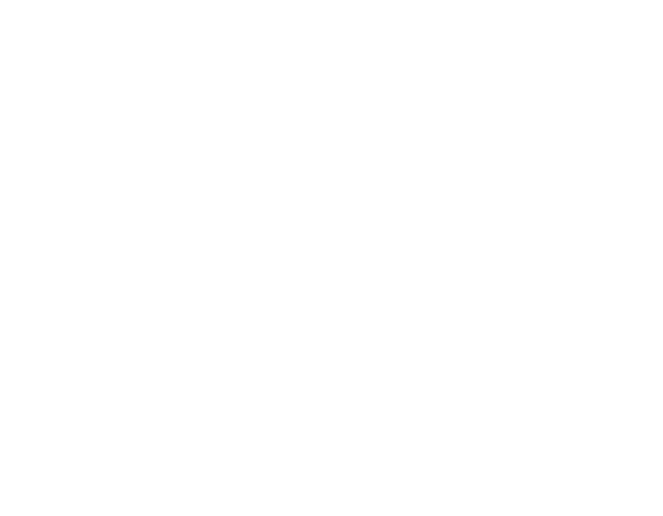
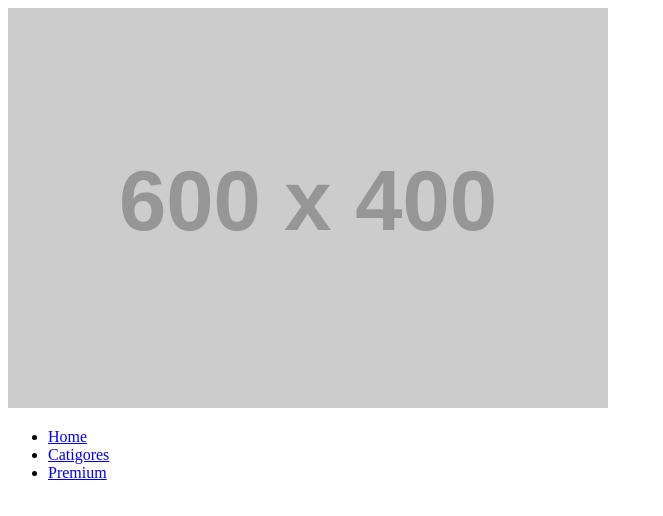
Before and after one commit to Axiy2001/picture-galary, a plain HTML site: page index.html in a window 1280 px wide. Shown: the whole page, without its empty margins (0-663 px from the left). Drawn offline with Linux system fonts and the light colour scheme; placeholder pictures from the web are drawn by us.

Commit message:
add site - header

```diff
--- a/index.html
+++ b/index.html
@@ -6,6 +6,16 @@
     <title>Picture Galary</title>
 </head>
 <body>
-
+<header>
+    <a href="#"></a>
+    <img src="https://placehold.co/600x400" alt="vaqtincha joy" width="600" height="400">
+    <nav>
+        <ul>
+            <li><a href="#">Home</a></li>
+            <li><a href="#">Catigores</a></li>
+            <li><a href="#">Premium</a></li>
+        </ul>
+    </nav>
+</header>
 </body>
 </html>
```
